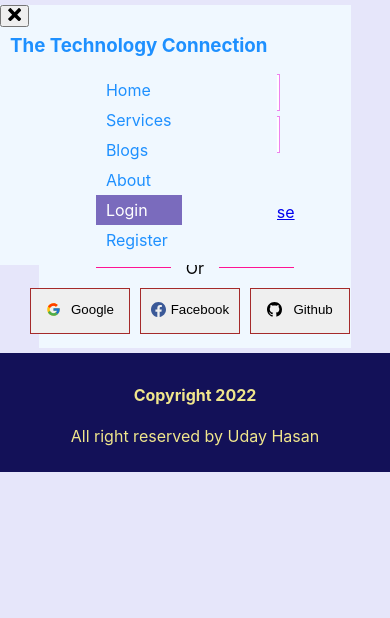
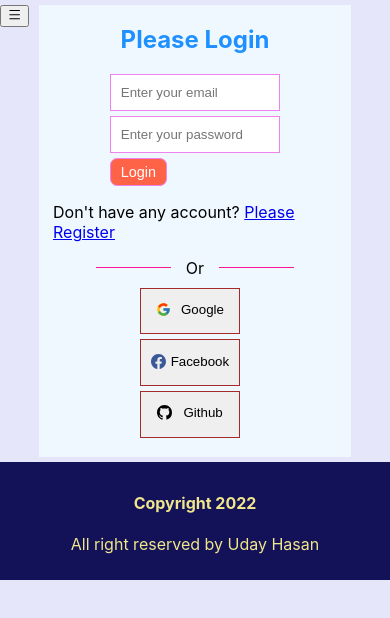
Before and after one commit to uday-g-ithub15/The-Technology-Connection, a React (Create React App) app: page /login in a window 390 px wide. Shown: the top 618 px of the page. Built offline with nearby package versions, Linux system fonts and the light colour scheme; no server answers.

Commit message:
complete-responsive

```diff
--- a/src/Components/Registration/SocialLogin/SocialLogin.css
+++ b/src/Components/Registration/SocialLogin/SocialLogin.css
@@ -24,3 +24,12 @@
 .social-login-container button:hover{
     box-shadow:0px 0px 10px rgb(124, 124, 139) ;
 }
+
+@media screen and (max-width:688px) {
+    .social-login-container  {
+        flex-direction: column;
+    }
+    .social-login-container button{
+        margin-bottom: 5px;
+    }
+}
--- a/src/Components/Shared/Header/Header.js
+++ b/src/Components/Shared/Header/Header.js
@@ -25,11 +25,11 @@ const Header = () => {
         <div className='responsive-icon'>
                  <button onClick={() => setIcon(!icon)}>
                  {
-                 icon ? <AiOutlineMenu/> : <ImCross/>
+                 icon ? <ImCross />:<AiOutlineMenu/>
                }
                </button>
         </div>
-        <nav className={icon ?'nav-close' : 'nav-open'}>
+        <nav className={icon ?'nav-open' : 'nav-close'}>
             <div className="connection">
                 <h3>The <span>Technology</span> Connection</h3>
             </div>
```
